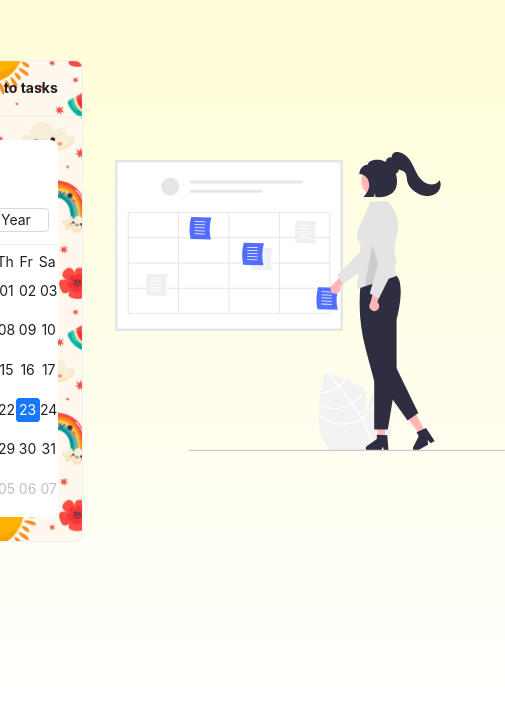
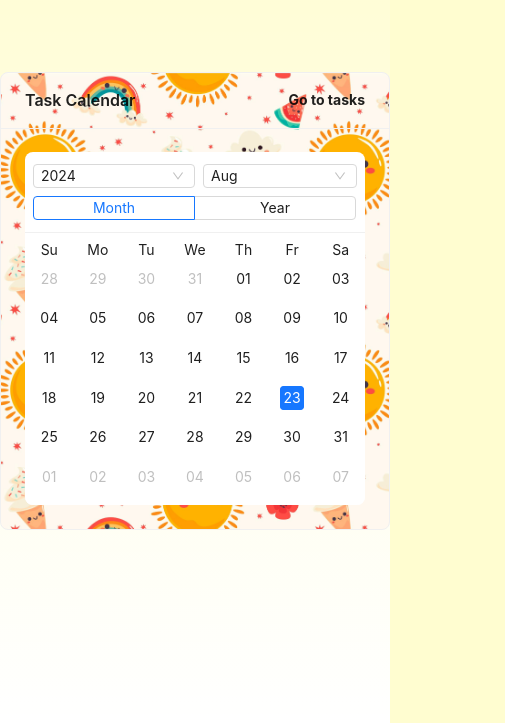
Before and after one commit to hadis-aliabadi/calendar, a Next.js app: page / in a window 390 px wide. Shown: the part 121-844 px from the top of the page, 505 px wide, since content can reach past the window. Built offline with nearby package versions, Linux system fonts and the light colour scheme.

Commit message:
fix: design fix

```diff
--- a/src/app/layout.tsx
+++ b/src/app/layout.tsx
@@ -25,7 +25,7 @@ export default function RootLayout({
         <ReactQueryProvider>
           <div className="flex justify-center items-center gap-8 min-h-screen  ">
             {children}
-            <Image src={event} alt={"event "} width={500} height={500}/>
+            <Image src={event} alt={"event "} width={500} height={500} className="hidden md:block"/>
           </div>
         </ReactQueryProvider>
       </body>
```
